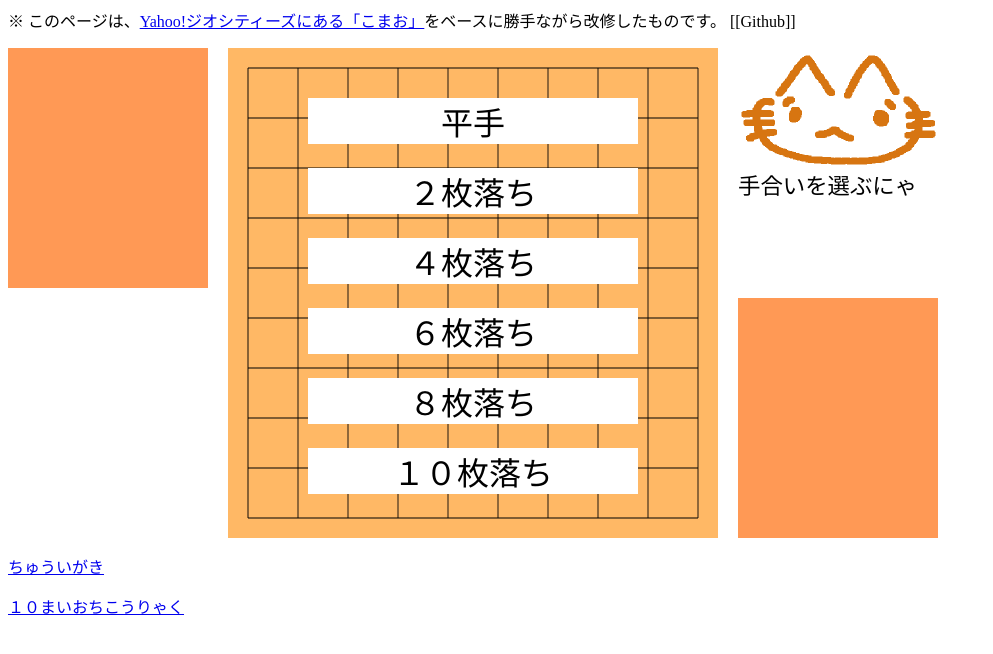
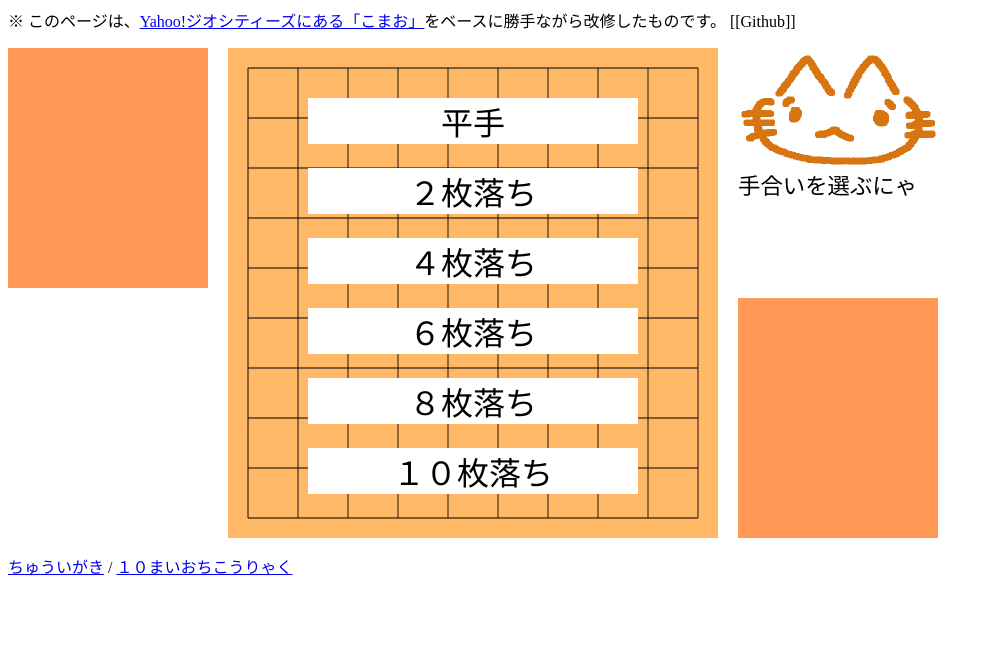
Before and after one commit to 12ange/KomaoForked, a plain HTML site: page index.html in a window 1280 px wide. Shown: the whole page, without its empty margins (0-993 px from the left). Drawn offline with Linux system fonts and the light colour scheme.

Commit message:
フッタのリンクを1行に

```diff
--- a/index.html
+++ b/index.html
@@ -31,8 +31,7 @@
 [[Github]]</p>
 
 <div id="ban"></div>
-<p><a href="faq.html">ちゅういがき</a></p>
-<p><a href="hint10/index.html">１０まいおちこうりゃく</a></p>
+<p><a href="faq.html">ちゅういがき</a> / <a href="hint10/index.html">１０まいおちこうりゃく</a></p>
 
 </body>
 </html>
```
